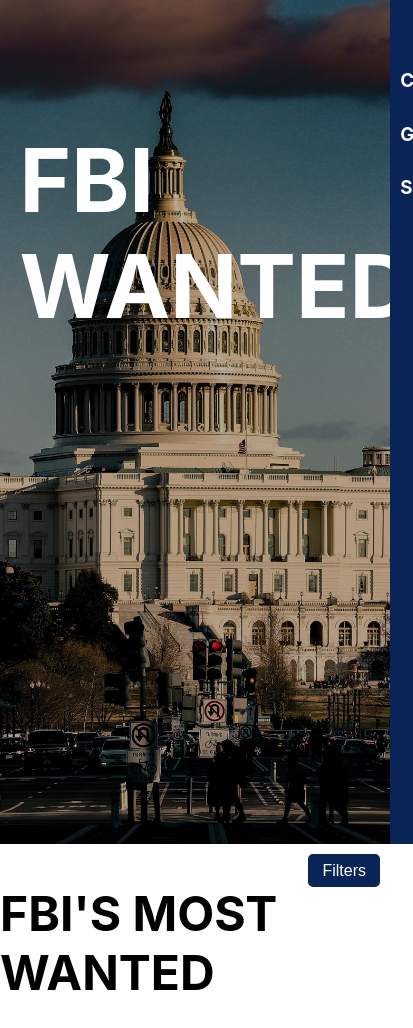
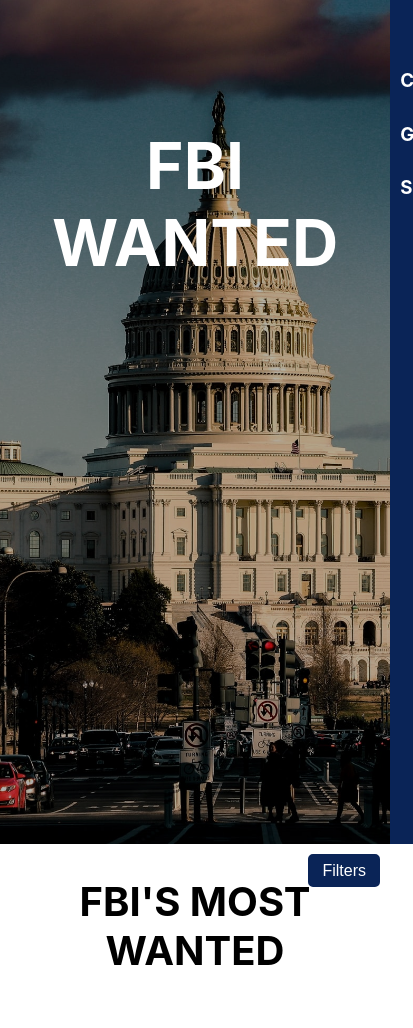
Before and after one commit to BrandonP321/fbi-wanted, a React (Create React App) app: page / in a window 390 px wide. Shown: the top 1028 px of the page, 413 px wide, since content can reach past the window. Built offline with nearby package versions, Linux system fonts and the light colour scheme; no server answers.

Commit message:
added mobile responsiveness to headings across page

```diff
--- a/src/components/Hero/index.css
+++ b/src/components/Hero/index.css
@@ -10,6 +10,7 @@
     width: 100%;
     height: 100%;
     object-fit: cover;
+    object-position: 44% 50%;
 }
 
 .hero .overlay {
@@ -33,3 +34,37 @@
     margin-top: 0;
     font-size: 5.5rem;
 }
+
+@media screen and (max-width: 1300px) {
+    .hero .text-wrapper {
+        display: block;
+        left: 0;
+        text-align: center;
+    }
+
+    .hero .text-wrapper h1 {
+        font-size: 7rem;
+    }
+
+    .hero .text-wrapper br {
+        display: none;
+    }
+}
+
+@media screen and (max-width: 900px) {
+    .hero .text-wrapper h1 {
+        font-size: 5.5rem;
+    }
+}
+
+@media screen and (max-width: 600px) {
+    .hero .text-wrapper h1 {
+        font-size: 4rem;
+    }
+}
+
+@media screen and (max-width: 350px) {
+    .hero .text-wrapper h1 {
+        font-size: 3rem;
+    }
+}
--- a/src/components/Hero/index.js
+++ b/src/components/Hero/index.js
@@ -7,7 +7,7 @@
             <img src='./assets/img/capitol-far.jpg'/>
             <div className='overlay'></div>
             <div className='text-wrapper'>
-                <h1>FBI<br />WANTED</h1>
+                <h1>FBI <br />WANTED</h1>
             </div>
         </div>
     )
--- a/src/components/WantedList/index.css
+++ b/src/components/WantedList/index.css
@@ -51,6 +51,7 @@
 
 .wanted-list-wrapper h2 {
     font-size: 3rem;
+    text-align: center;
 }
 
 @media screen and (max-width: 1400px) {
@@ -58,3 +59,9 @@
         width: 100%;
     }
 }
+
+@media screen and (max-width: 550px) {
+    .wanted-list-wrapper h2 {
+        font-size: 2.5rem;
+    }
+}
```
Also changed, not shown: 1 other file (tests, documents, lock files or other folders).
